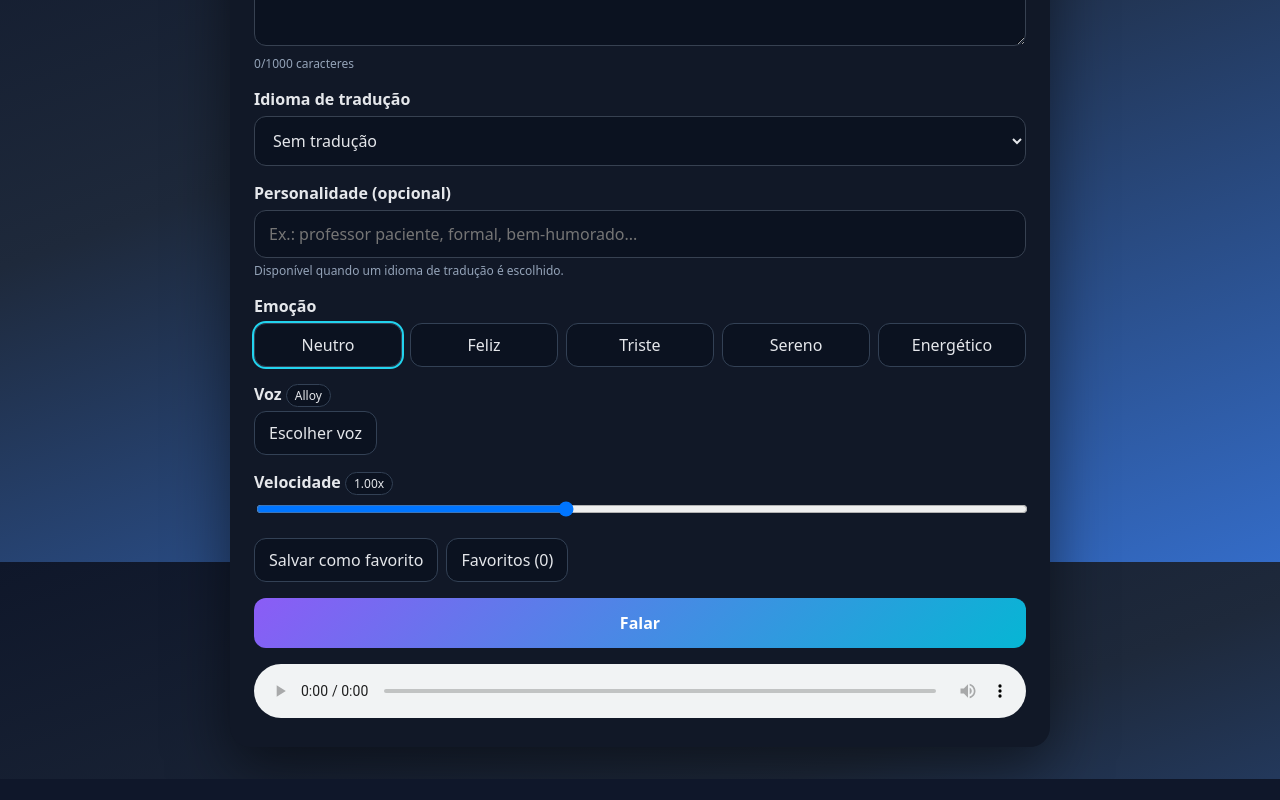
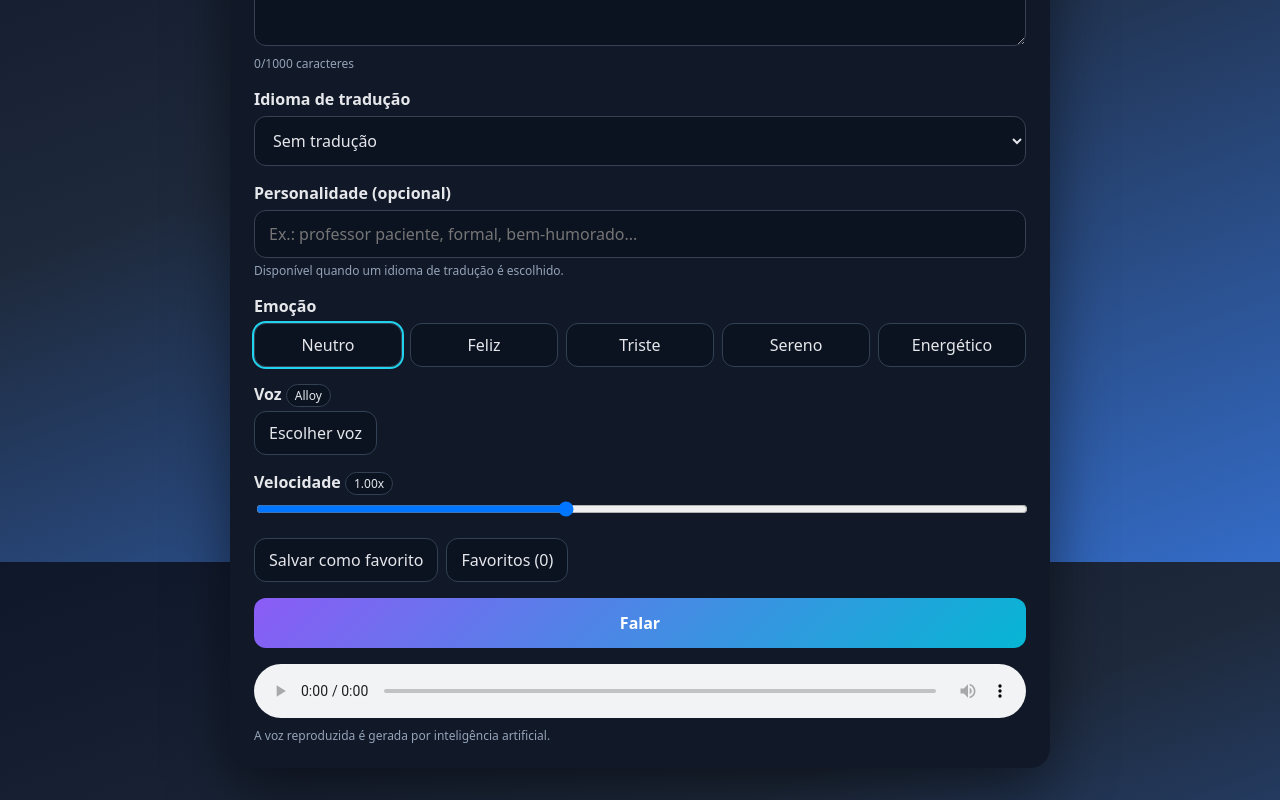
Before and after one commit to TheObscuro/Tradutor-Neox, a Next.js app: page / in a window 1280 px wide. Shown: the part 238-1038 px from the top of the page. Before the commit the page ends 1017 px from the top, so only its background shows below. Built offline with nearby package versions, Linux system fonts and the light colour scheme.

Commit message:
feat(ui): informa que a voz reproduzida e gerada por IA
Atende ao RNF-11.

```diff
--- a/app/page.tsx
+++ b/app/page.tsx
@@ -271,6 +271,7 @@ export default function Page() {
       </button>
 
       <audio ref={audioRef} controls />
+      <div className="hint">A voz reproduzida é gerada por inteligência artificial.</div>
 
       {translated && (
         <section className="result">
```
